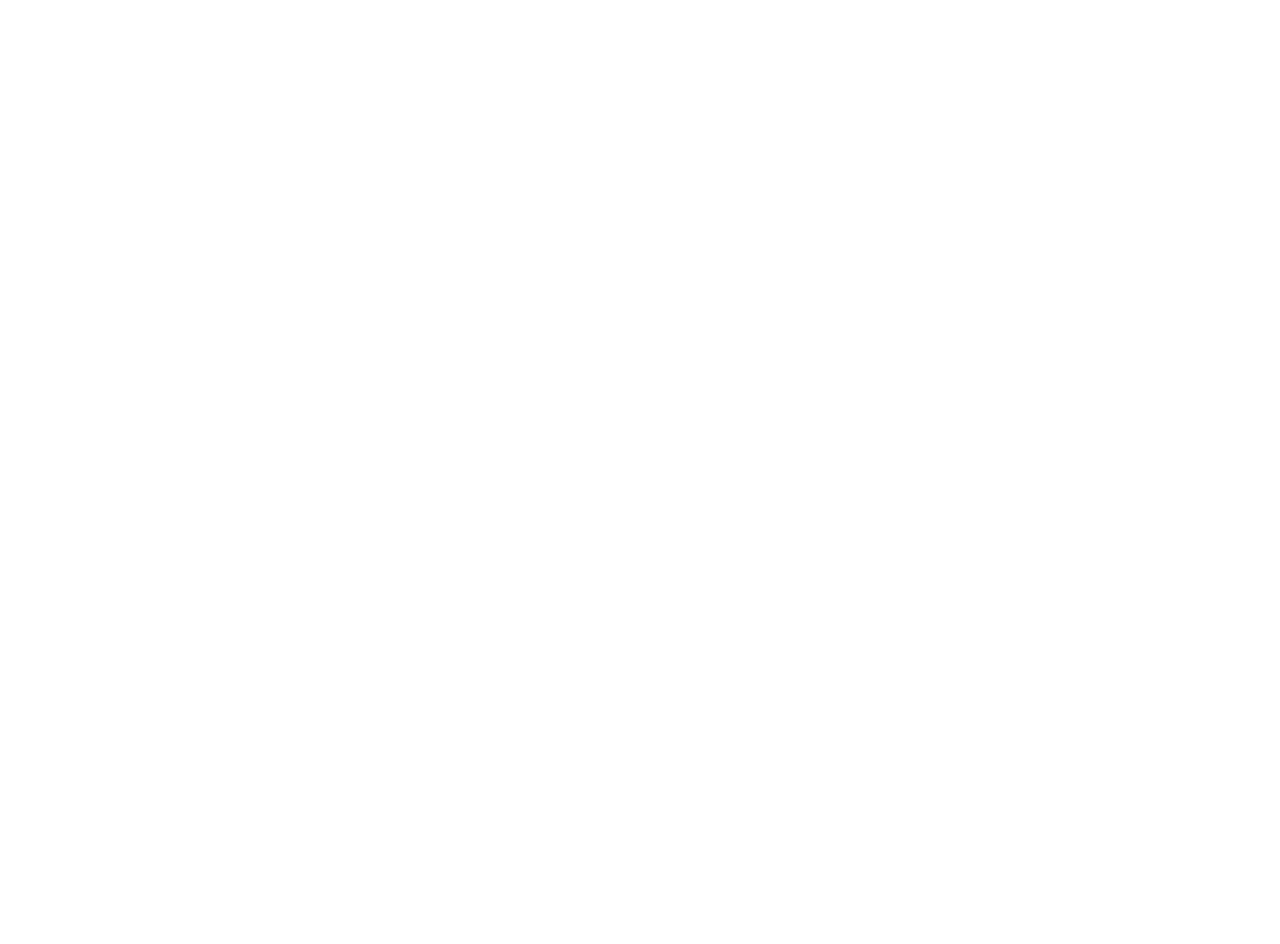
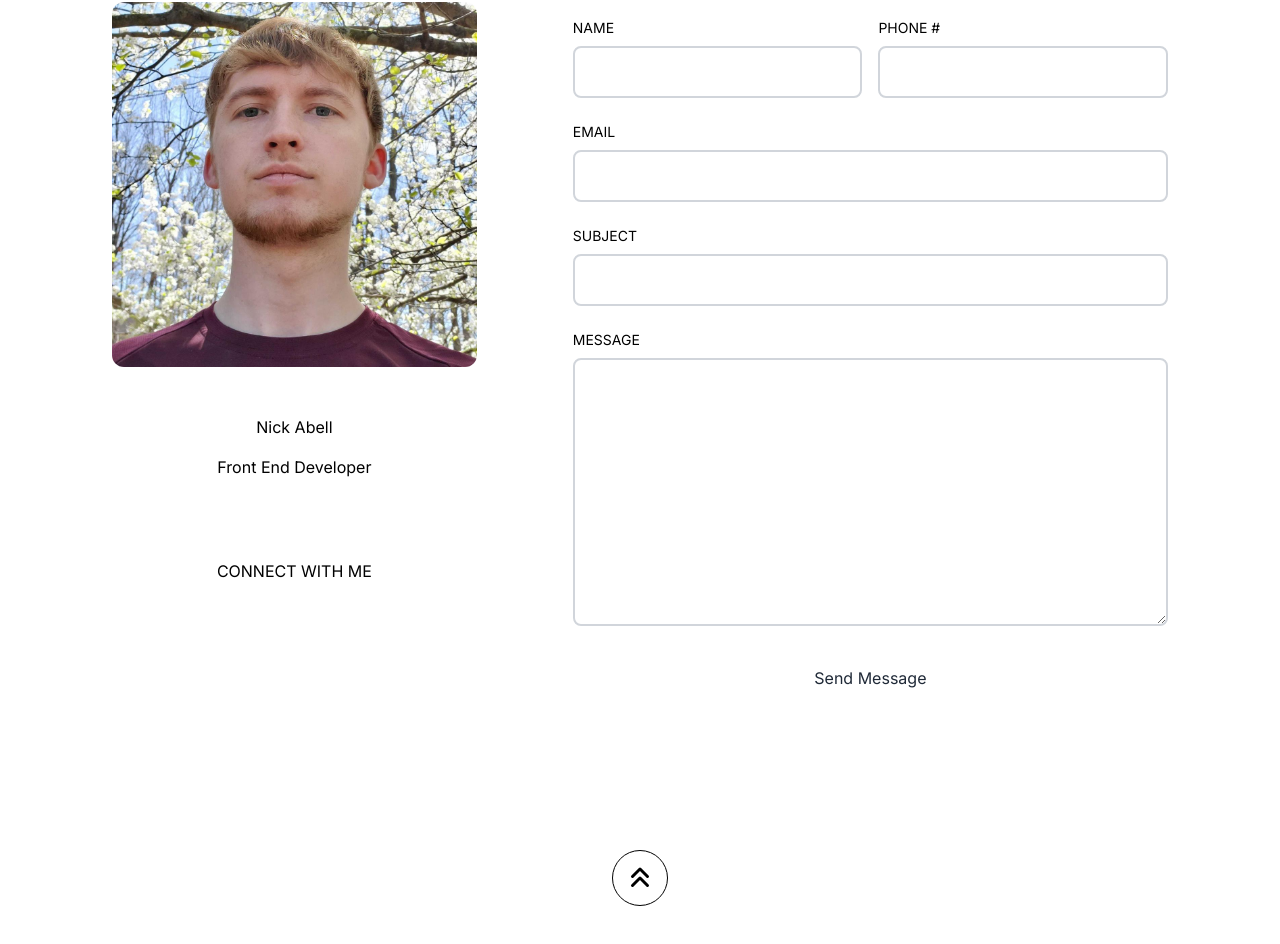
Before and after one commit to Nicholas-Abell/portfolio_V3, a Next.js app: page / in a window 1280 px wide. Shown: the part 7523-8467 px from the top of the page. Before the commit the page ends 7233 px from the top, so only its background shows below. Built offline with nearby package versions, Linux system fonts and the light colour scheme.

Commit message:
Contact form created

```diff
--- a/app/page.tsx
+++ b/app/page.tsx
@@ -4,17 +4,17 @@ import Hero from "@/components/hero/Hero";
 import Testimonials from "@/components/testimonials/Testimonials";
 import Projects from "@/components/projects/Projects";
 import Skills from "@/components/skills/Skills";
+import Contact from "@/components/contact/Contact";
 
 export default function Home() {
   return (
-    // <Wrapper>
     <main>
       <Hero />
       <Services />
       <Testimonials />
       <Projects />
       <Skills />
+      <Contact />
     </main>
-    // </Wrapper>
   );
 }
--- /dev/null
+++ b/components/contact/Contact.tsx
@@ -0,0 +1,123 @@
+"use client";
+import React from "react";
+import { HiChevronDoubleUp } from "react-icons/hi";
+import Image from "next/image";
+import FramerMotionWrapper from "../shared/FramerMotionWrapper";
+
+const Contact = () => {
+  const isBrowser = () => typeof window !== "undefined"; //The approach recommended by Next.js
+
+  function scrollToTop() {
+    if (!isBrowser()) return;
+    window.scrollTo({ top: 0, behavior: "smooth" });
+  }
+
+  return (
+    <div className="w-full min-h-screen flex flex-col justify-center items-center gap-12 mx-auto px-2.5 xl:px-20 py-24">
+      <FramerMotionWrapper variant="fromBottom">
+        <div className="pb-8 text-center ">
+          <p className="text-gray-400">Get In Touch</p>
+          <h2 className="text-4xl md:text-6xl">Contact</h2>
+        </div>
+      </FramerMotionWrapper>
+      <div className="grid lg:grid-cols-5 gap-8">
+        <div className="col-span-3 lg:col-span-2 shadow-gray-400 rounded-xl p-4 text-center">
+          <div className="p-8 lg:p-4 h-full">
+            <div className="w-full h-auto flex justify-center items-center">
+              <Image
+                src="/profile.png"
+                alt="profile"
+                height={600}
+                width={600}
+                className="rounded-xl"
+              />
+            </div>
+            <div className="py-8">
+              <h2 className="py-4 dark:text-red-600">Nick Abell</h2>
+              <p>Front End Developer</p>
+            </div>
+            <div>
+              <p className="uppercase pt-12 text-center">Connect With Me</p>
+            </div>
+          </div>
+        </div>
+        <div
+          id="email"
+          className="col-span-3 w-full h-auto shadow-gray-400 rounded-xl lg:p-4"
+        >
+          <div className="p-4">
+            <form
+              action="https://formsubmit.co/nicholaswabell@gmail.com"
+              method="POST"
+            >
+              <div className="grid md:grid-cols-2 gap-4 w-full py-2">
+                <div className="flex flex-col">
+                  <label className="uppercase text-sm py-2">Name</label>
+                  <input
+                    type="text"
+                    className="border-2 rounded-lg p-3 flex border-gray-300"
+                  />
+                </div>
+                <div className="flex flex-col">
+                  <label className="uppercase text-sm py-2">Phone #</label>
+                  <input
+                    name="phone"
+                    type="text"
+                    className="border-2 rounded-lg p-3 flex border-gray-300"
+                  />
+                </div>
+              </div>
+              <div className="flex flex-col py-2">
+                <label className="uppercase text-sm py-2">Email</label>
+                <input
+                  name="email"
+                  type="email"
+                  className="border-2 rounded-lg p-3 flex border-gray-300"
+                />
+              </div>
+              <div className="flex flex-col py-2">
+                <label className="uppercase text-sm py-2">Subject</label>
+                <input
+                  name="subject"
+                  type="text"
+                  className="border-2 rounded-lg p-3 flex border-gray-300"
+                />
+              </div>
+              <div className="flex flex-col py-2">
+                <label className="uppercase text-sm py-2">Message</label>
+                <textarea
+                  name="text-area"
+                  rows={10}
+                  className="border-2 rounded-lg p-3 flex border-gray-300"
+                />
+              </div>
+              <input
+                type="hidden"
+                name="_next"
+                value="https://nicholas-abell-mr5i.vercel.app/"
+              />
+              <input
+                type="hidden"
+                name="_autoresponse"
+                value="Thank you for contacting me. I will get in touch soon."
+              />
+              <button className="w-full my-4 p-4 hover:duration-200 ease-in text-gray-800">
+                Send Message
+              </button>
+            </form>
+          </div>
+        </div>
+      </div>
+      <div className="flex justify-center py-12">
+        <div
+          onClick={scrollToTop}
+          className="rounded-full cursor-pointer p-3 border border-black"
+        >
+          <HiChevronDoubleUp size={30} className="m-auto" />
+        </div>
+      </div>
+    </div>
+  );
+};
+
+export default Contact;
```
